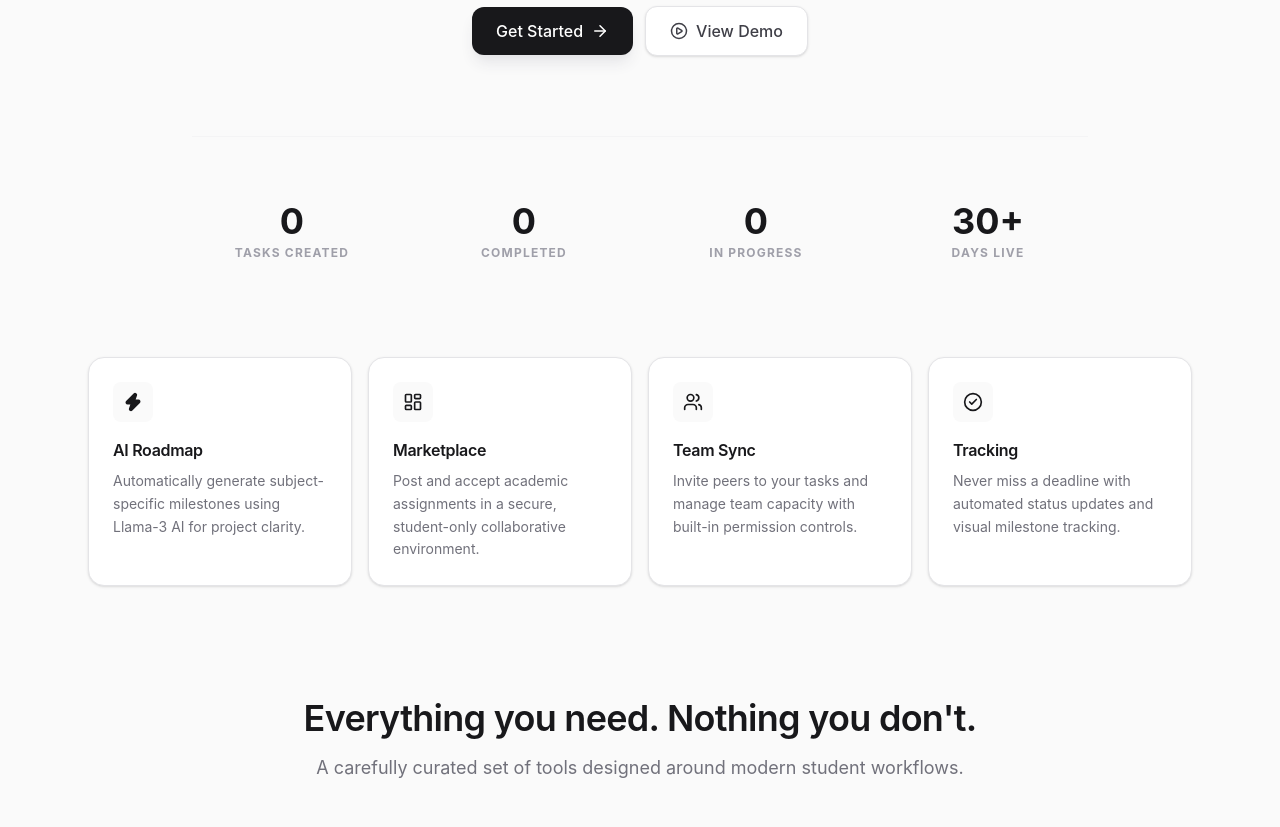
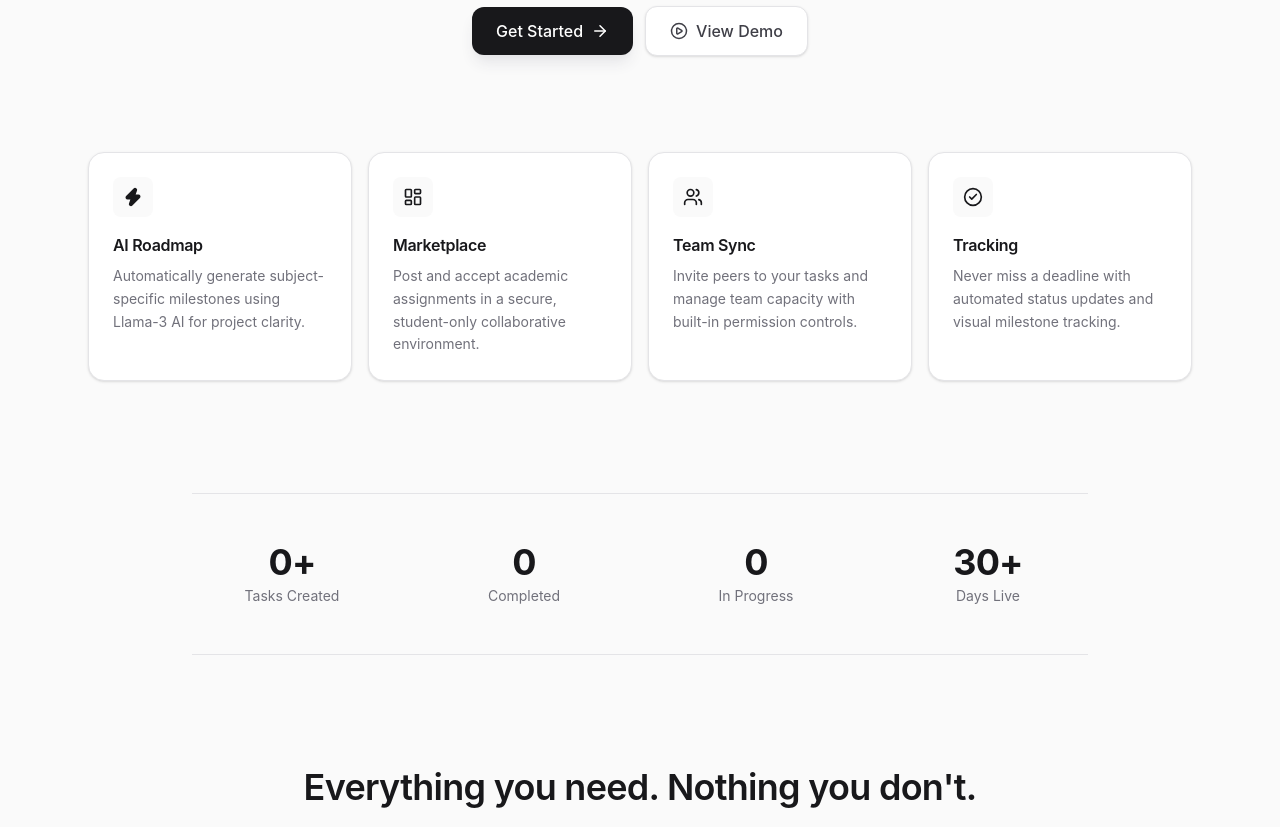
Before and after one commit to Arpitm544/StudentConnect, a React (Vite) app in the folder frontend/: page / in a window 1280 px wide. Shown: the part 480-1307 px from the top of the page. Built offline with nearby package versions, Linux system fonts and the light colour scheme; no server answers.

Commit message:
feat: implement landing page stats section

```diff
--- a/frontend/src/LandingPage.jsx
+++ b/frontend/src/LandingPage.jsx
@@ -54,6 +54,51 @@ export default function LandingPage() {
     window.addEventListener('scroll', handleScroll);
     return () => window.removeEventListener('scroll', handleScroll);
   }, []);
+
+  const AnimatedNumber = ({ value, duration = 1500, suffix = "" }) => {
+    const [count, setCount] = useState(0);
+    const [ref, setRef] = useState(null);
+    const [isVisible, setIsVisible] = useState(false);
+
+    useEffect(() => {
+      if (!ref) return;
+      const observer = new IntersectionObserver(
+        ([entry]) => {
+          if (entry.isIntersecting) setIsVisible(true);
+        },
+        { threshold: 0.1 }
+      );
+      observer.observe(ref);
+      return () => observer.disconnect();
+    }, [ref]);
+
+    useEffect(() => {
+      if (!isVisible) return;
+      let start = 0;
+      const end = parseInt(value);
+      if (start === end) {
+        setCount(end);
+        return;
+      }
+
+      let timer = setInterval(() => {
+        start += Math.ceil(end / (duration / 16));
+        if (start >= end) {
+          setCount(end);
+          clearInterval(timer);
+        } else {
+          setCount(start);
+        }
+      }, 16);
+      return () => clearInterval(timer);
+    }, [isVisible, value, duration]);
+
+    return (
+      <span ref={setRef}>
+        {count.toLocaleString()}{suffix}
+      </span>
+    );
+  };
 
   return (
     <div className="min-h-screen bg-[#fafafa] dark:bg-zinc-950 text-zinc-900 dark:text-zinc-100 selection:bg-zinc-200 dark:selection:bg-zinc-800 font-sans transition-colors duration-300">
@@ -159,34 +204,8 @@ export default function LandingPage() {
             </a>
           </div>
 
-          {/* Live Stats Row */}
-          <div className="grid grid-cols-2 md:grid-cols-4 gap-4 md:gap-8 max-w-4xl mx-auto border-t border-zinc-100 dark:border-zinc-800 pt-16 transition-colors">
-            <div className="text-center">
-              <p className="text-3xl md:text-4xl font-bold text-zinc-900 dark:text-white mb-1">
-                {statsLoading ? '...' : (stats.total_tasks >= 1000 ? `${(stats.total_tasks / 1000).toFixed(1)}k+` : stats.total_tasks)}
-              </p>
-              <p className="text-xs font-bold text-zinc-400 dark:text-zinc-500 uppercase tracking-widest">Tasks Created</p>
-            </div>
-            <div className="text-center">
-              <p className="text-3xl md:text-4xl font-bold text-zinc-900 dark:text-white mb-1">
-                {statsLoading ? '...' : stats.completed_tasks}
-              </p>
-              <p className="text-xs font-bold text-zinc-400 dark:text-zinc-500 uppercase tracking-widest">Completed</p>
-            </div>
-            <div className="text-center">
-              <p className="text-3xl md:text-4xl font-bold text-zinc-900 dark:text-white mb-1">
-                {statsLoading ? '...' : stats.active_tasks}
-              </p>
-              <p className="text-xs font-bold text-zinc-400 dark:text-zinc-500 uppercase tracking-widest">In Progress</p>
-            </div>
-            <div className="text-center">
-              <p className="text-3xl md:text-4xl font-bold text-zinc-900 dark:text-white mb-1">
-                {statsLoading ? '...' : `${stats.days_live}+`}
-              </p>
-              <p className="text-xs font-bold text-zinc-400 dark:text-zinc-500 uppercase tracking-widest">Days Live</p>
-            </div>
-          </div>
         </section>
+
         {/* CORE FEATURES SHOWCASE */}
         <section className="px-6 max-w-6xl mx-auto mb-28">
           <div className="grid md:grid-cols-2 lg:grid-cols-4 gap-4">
@@ -232,6 +251,52 @@ export default function LandingPage() {
               <p className="text-sm text-zinc-500 dark:text-zinc-400 leading-relaxed">
                 Never miss a deadline with automated status updates and visual milestone tracking.
               </p>
+            </div>
+          </div>
+        </section>
+
+        {/* Live Stats Row */}
+        <section className="px-6 max-w-6xl mx-auto mb-28">
+          <div className="grid grid-cols-2 md:grid-cols-4 gap-8 max-w-4xl mx-auto border-y border-zinc-200 dark:border-zinc-800 py-12 transition-colors">
+            <div className="text-center">
+              <p className="text-3xl md:text-4xl font-bold text-zinc-900 dark:text-white mb-1 tracking-tight">
+                {statsLoading ? (
+                  <span className="opacity-20">...</span>
+                ) : (
+                  <AnimatedNumber value={stats.total_tasks} suffix={stats.total_tasks >= 1000 ? "k+" : "+"} />
+                )}
+              </p>
+              <p className="text-sm text-zinc-500 dark:text-zinc-500">Tasks Created</p>
+            </div>
+            <div className="text-center">
+              <p className="text-3xl md:text-4xl font-bold text-zinc-900 dark:text-white mb-1 tracking-tight">
+                {statsLoading ? (
+                  <span className="opacity-20">...</span>
+                ) : (
+                  <AnimatedNumber value={stats.completed_tasks} />
+                )}
+              </p>
+              <p className="text-sm text-zinc-500 dark:text-zinc-500">Completed</p>
+            </div>
+            <div className="text-center">
+              <p className="text-3xl md:text-4xl font-bold text-zinc-900 dark:text-white mb-1 tracking-tight">
+                {statsLoading ? (
+                  <span className="opacity-20">...</span>
+                ) : (
+                  <AnimatedNumber value={stats.active_tasks} />
+                )}
+              </p>
+              <p className="text-sm text-zinc-500 dark:text-zinc-500">In Progress</p>
+            </div>
+            <div className="text-center">
+              <p className="text-3xl md:text-4xl font-bold text-zinc-900 dark:text-white mb-1 tracking-tight">
+                {statsLoading ? (
+                  <span className="opacity-20">...</span>
+                ) : (
+                  <AnimatedNumber value={stats.days_live} suffix="+" />
+                )}
+              </p>
+              <p className="text-sm text-zinc-500 dark:text-zinc-500">Days Live</p>
             </div>
           </div>
         </section>
```
